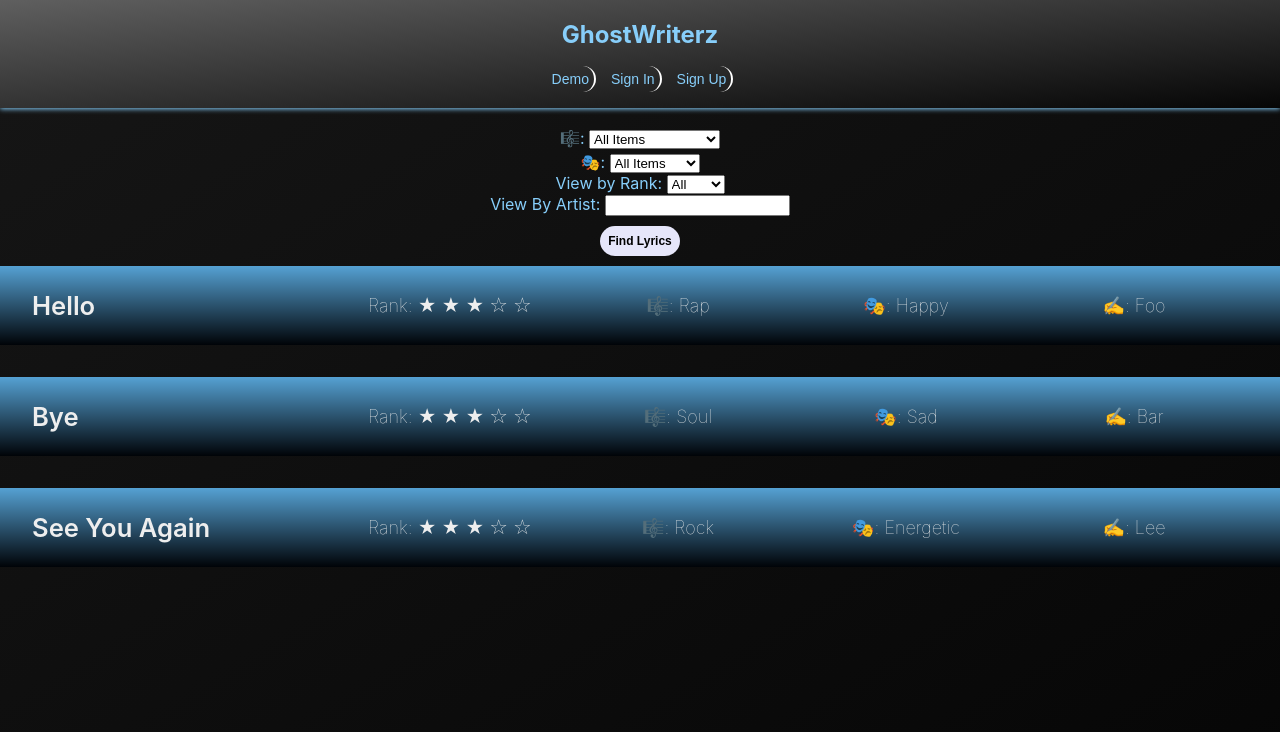
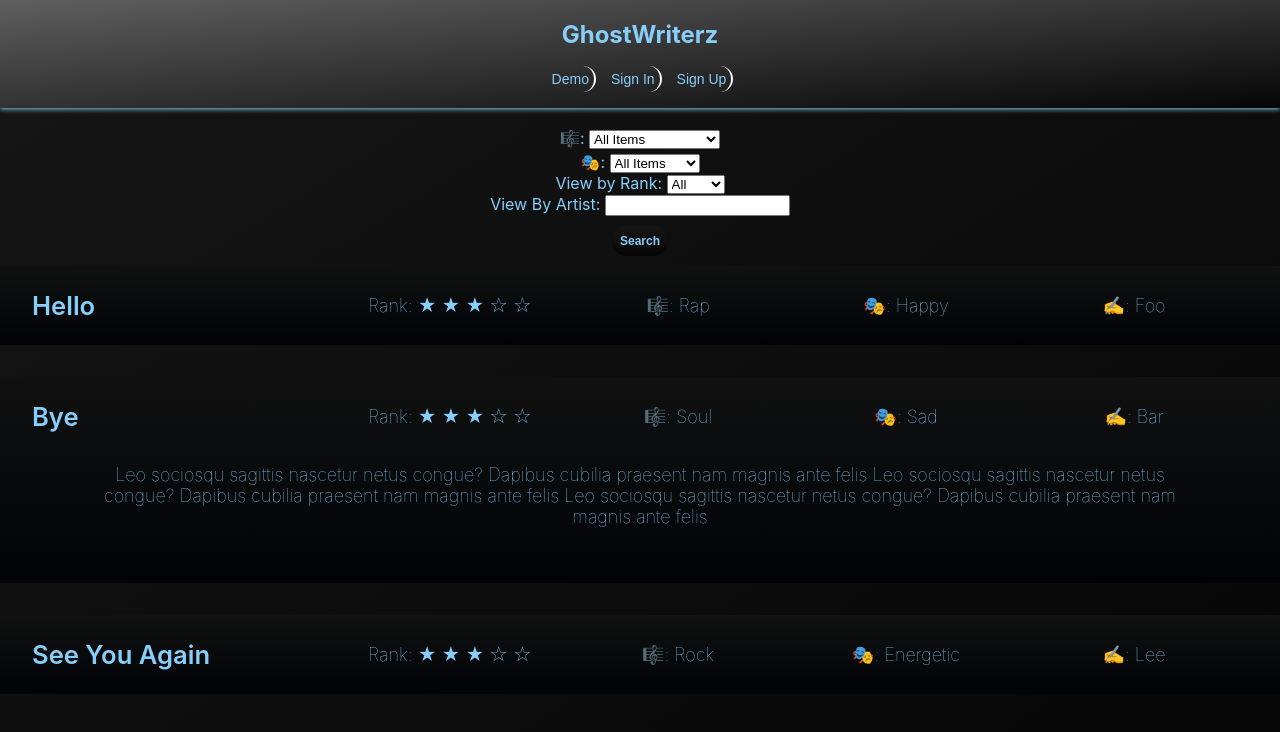
Before and after one commit to JakelTheDeveloper/ghostwriterz-app-client, a React app: page /lyrics in a window 1280 px wide. Built offline with nearby package versions, Linux system fonts and the light colour scheme.

Commit message:
update for and class to use htmlfor and className

```diff
--- a/src/Button/Button.css
+++ b/src/Button/Button.css
@@ -3,10 +3,10 @@
     text-align: center;
 }
 .NavBtn{
-    background-color: lavender;
+    background:linear-gradient(to bottom,#161616 0,#060606);
     border-radius: 80px;
     border:0;
-    color:black;
+    color:lightskyblue;
     display: inline;
     font-size:12px;
     font-weight: bold;
--- a/src/LyricDatabase/Database.css
+++ b/src/LyricDatabase/Database.css
@@ -5,8 +5,10 @@
 }
 
 .lyrics {
-    background:linear-gradient(to bottom, rgb(85, 161, 211) 0, rgb(0, 3, 7));
-    color: #eee;
+    /* background:linear-gradient(to bottom, rgb(85, 161, 211) 0, rgb(0, 3, 7)); */
+    background:linear-gradient(to bottom, rgb(17, 17, 17) 0, rgb(0, 3, 7));
+    /* color: #eee; */
+    color:lightskyblue;
     cursor: pointer;
     font-size: 1.6rem;
     margin-bottom: 2rem;
@@ -32,6 +34,10 @@
     font-weight: 100;
 }
 .lyrics-viewer {
+    font-size: large;
+    font-weight: 100;
+}
+.lyrics_entry {
     font-size: large;
     font-weight: 100;
 }
--- a/src/LyricDatabase/Database.js
+++ b/src/LyricDatabase/Database.js
@@ -1,35 +1,48 @@
-import React from 'react';
+import React, { Component } from 'react';
 import './Database.css';
 
 
-function Database(props) {
-    if (props.expanded) {
+class Database extends Component {
+    constructor(props){
+        super(props);
+        this.state = {
+            title:this.props.title,
+            genre:this.props.genre,
+            mood:this.props.mood,
+            artist:this.props.artist,
+            lyrics:this.props.lyrics,
+            expanded:this.props.expanded
+        }
+    }
+    render() {
+        const {title,genre,mood,artist,lyrics,expanded} = this.state;
+        if (expanded) {
             return (
-            <div class="lyrics_list">
-                <div class="lyrics">
-                    <div class="lyrics_header">
-                        <div class="lyrics_title-box">
-                            <span class="lyrics_title">{props.title}</span>
+                <div className="lyrics_list">
+                    <div className="lyrics">
+                        <div className="lyrics_header">
+                            <div className="lyrics_title-box">
+                                <span className="lyrics_title">{title}</span>
                             </div>
-                        <div class="lyrics_info-container">
-                            <div class="lyrics_info-box">
+                            <div className="lyrics_info-container">
+                                <div className="lyrics_info-box">
 
-                                <span class="lyrics-rank">Rank: &#9733; &#9733; &#9733; &#9734; &#9734;</span>
+                                    <span className="lyrics-rank">Rank: &#9733; &#9733; &#9733; &#9734; &#9734;</span>
                                 </div>
-                            <div class="lyrics_info-box">
-                                <span class="lyrics-genre">&#x1F3BC;: {props.genre}</span>
+                                <div className="lyrics_info-box">
+                                    <span className="lyrics-genre">&#x1F3BC;: {genre}</span>
                                 </div>
-                            <div class="lyrics_info-box">
-                                <span class="lyrics-mood">&#127917;: {props.mood}</span>
+                                <div className="lyrics_info-box">
+                                    <span className="lyrics-mood">&#127917;: {mood}</span>
                                 </div>
-                            <div class="lyrics_info-box">
-                                <span class="lyrics-creator">&#9997;: {props.artist}</span>
+                                <div className="lyrics_info-box">
+                                    <span className="lyrics-creator">&#9997;: {artist}</span>
                                 </div>
                             </div>
                         </div>
 
-                    <div class="lyrics_body">
-                        <span class="lyrics_entry"> {props.lyrics}</span>
+                        <div className="lyrics_body">
+                            <span className="lyrics_entry"> {lyrics}</span>
                         </div>
 
                     </div>
@@ -37,25 +50,25 @@ function Database(props) {
             )
         } else {
             return (
-            <div class="lyrics_list">
-                <div class="lyrics">
-                    <div class="lyrics_header">
-                        <div class="lyrics_title-box">
-                            <span class="lyrics_title">{props.title}</span>
+                <div className="lyrics_list">
+                    <div className="lyrics">
+                        <div className="lyrics_header">
+                            <div className="lyrics_title-box">
+                                <span className="lyrics_title">{title}</span>
                             </div>
-                        <div class="lyrics_info-container">
-                            <div class="lyrics_info-box">
+                            <div className="lyrics_info-container">
+                                <div className="lyrics_info-box">
 
-                                <span class="lyrics-rank">Rank: &#9733; &#9733; &#9733; &#9734; &#9734;</span>
+                                    <span className="lyrics-rank">Rank: &#9733; &#9733; &#9733; &#9734; &#9734;</span>
                                 </div>
-                            <div class="lyrics_info-box">
-                                <span class="lyrics-genre">&#x1F3BC;: {props.genre}</span>
+                                <div className="lyrics_info-box">
+                                    <span className="lyrics-genre">&#x1F3BC;: {genre}</span>
                                 </div>
-                            <div class="lyrics_info-box">
-                                <span class="lyrics-mood">&#127917;: {props.mood}</span>
+                                <div className="lyrics_info-box">
+                                    <span className="lyrics-mood">&#127917;: {mood}</span>
                                 </div>
-                            <div class="lyrics_info-box">
-                                <span class="lyrics-creator">&#9997;: {props.artist}</span>
+                                <div className="lyrics_info-box">
+                                    <span className="lyrics-creator">&#9997;: {artist}</span>
                                 </div>
                             </div>
                         </div>
@@ -64,5 +77,6 @@ function Database(props) {
             )
         }
     }
+}
 
 export default Database;
--- a/src/LyricDatabase/LyricDatabase.js
+++ b/src/LyricDatabase/LyricDatabase.js
@@ -16,9 +16,9 @@ class LyricDatabase extends Component {
             <div>
                 <form className="genre-form">
                     <div>
-                        <label for="genre">&#x1F3BC;: </label>
+                        <label htmlFor="genre">&#x1F3BC;: </label>
                         <select id="genre">
-                            <option value="" selected>All Items</option>
+                            <option defaultValue="">All Items</option>
                             <option value="1">Hip Hop</option>
                             <option value="2">Pop</option>
                             <option value="3">Rock</option>
@@ -43,9 +43,9 @@ class LyricDatabase extends Component {
                         </select>
                     </div>
                     <div>
-                        <label for="mood">&#127917;: </label>
+                        <label htmlFor="mood">&#127917;: </label>
                         <select id="mood">
-                            <option value="" selected>All Items</option>
+                            <option defaultValue="">All Items</option>
                             <option value="1">Happy</option>
                             <option value="2">Energetic</option>
                             <option value="3">Sad</option>
@@ -58,9 +58,9 @@ class LyricDatabase extends Component {
                         </select>
                     </div>
                     <div>
-                        <label for="rank">View by Rank: </label>
+                        <label htmlFor="rank">View by Rank: </label>
                         <select id="rank">
-                            <option value="" selected>All</option>
+                            <option defaultValue="">All</option>
                             <option value="1">1 Star</option>
                             <option value="2">2 Star</option>
                             <option value="3">3 Star</option>
@@ -69,14 +69,14 @@ class LyricDatabase extends Component {
                         </select>
                     </div>
                     <div>
-                        <label for="artist">View By Artist: </label>
+                        <label htmlFor="artist">View By Artist: </label>
                         <input type="text" id="artist" />
                     </div>
                 </form>
-                <Button type = "submit" btnName="Find Lyrics" />
+                <Button type = "submit" btnName="Search" />
                 {Lyrics.map(lyric=>
                 <Database key = {lyric.id} id = {lyric.id} title={lyric.title} genre={lyric.genre} mood={lyric.mood}
-                artist={lyric.artist} lyrics={lyric.lyrics}
+                artist={lyric.artist} lyrics={lyric.lyrics} expanded = {lyric.expanded}
                 />)}
 
             </div>
--- a/src/index.js
+++ b/src/index.js
@@ -2,13 +2,12 @@ import React from 'react';
 import ReactDOM from 'react-dom';
 import {BrowserRouter} from 'react-router-dom';
 import App from './App/App';
-import Lyrics from './STORE';
 import './index.css';
 
 
 ReactDOM.render(
   <BrowserRouter>
-    <App lyrics = {Lyrics}/>
+    <App/>
     </BrowserRouter>,
   document.getElementById('root')
 
```
Lines whose indentation alone changed are shown as unchanged.
